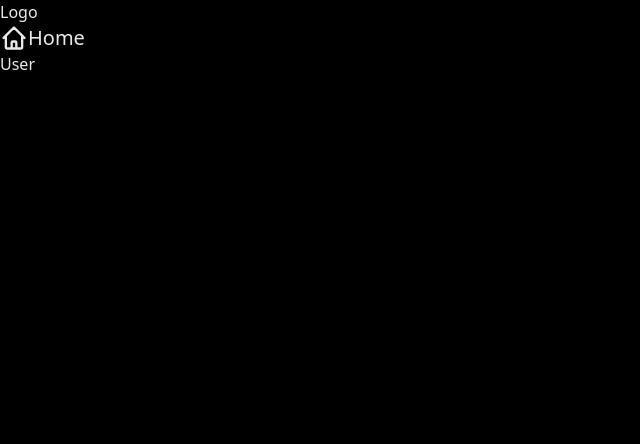
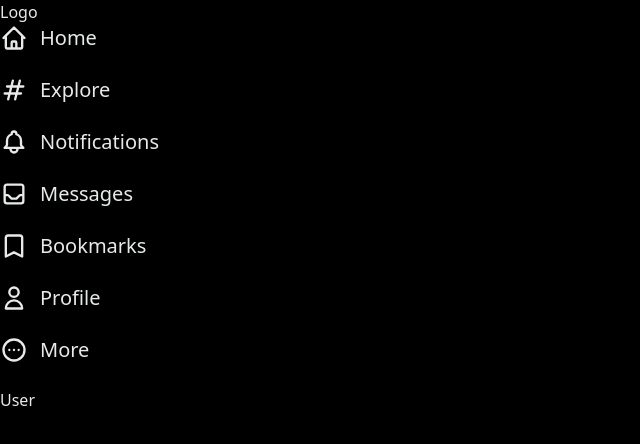
Before and after one commit to Dalfourz/twitter-clone, a Next.js app: page / in a window 1280 px wide. Shown: the top 444 px of the page, without its empty margins (0-640 px from the left). Built offline with nearby package versions, Linux system fonts and the light colour scheme.

Commit message:
adding sidebar links

```diff
--- a/components/Sidebar.js
+++ b/components/Sidebar.js
@@ -1,14 +1,26 @@
-import { HomeIcon } from "@heroicons/react/outline"
+import { HomeIcon,
+    HashtagIcon,
+    InboxIcon,
+    BookOpenIcon,
+    ClipboardIcon,
+    BellIcon,
+    UserIcon,
+    DotsCircleHorizontalIcon,
+    BookmarkIcon,
+ } from "@heroicons/react/outline"
 
 export default function Sidebar() {
     return (
-        <div className="hidden sm:flex flex-col">
+        <div className="hidden sm:flex flex-col fixed">
             <div>Logo</div>
             <nav>
                 <SidebarLink Icon={HomeIcon} text={"Home"}/>
-                {/* <SidebarLink text={"Explore"}/>
-                <SidebarLink text={"Notifications"}/>
-                <SidebarLink text={"Messages"}/> */}
+                <SidebarLink Icon={HashtagIcon} text={"Explore"}/>
+                <SidebarLink Icon={BellIcon} text={"Notifications"}/>
+                <SidebarLink Icon={InboxIcon} text={"Messages"}/>
+                <SidebarLink Icon={BookmarkIcon} text={"Bookmarks"}/>
+                <SidebarLink Icon={UserIcon} text={"Profile"}/>
+                <SidebarLink Icon={DotsCircleHorizontalIcon} text={"More"}/>
             </nav>
             <div>User</div>
         </div>
@@ -17,9 +29,9 @@ export default function Sidebar() {
 
 function SidebarLink({text, Icon}){
     return (
-        <li className="flex items-center text-xl">
+        <li className="flex mb-6 items-center text-xl space-x-3">
             <Icon className="h-7"/>
-            {text}
+            <span className="hidden xl:inline">{text}</span>
         </li>
     )
 }
```
Also changed, not shown: public/assets/twitter-logo.png (added).
